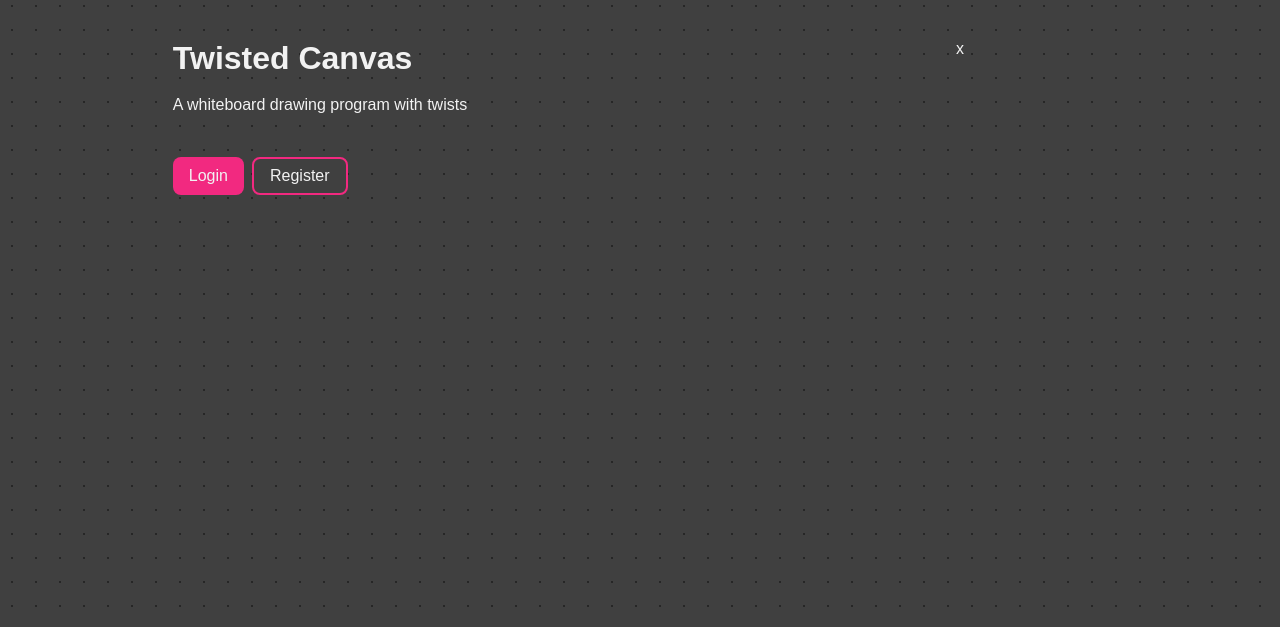
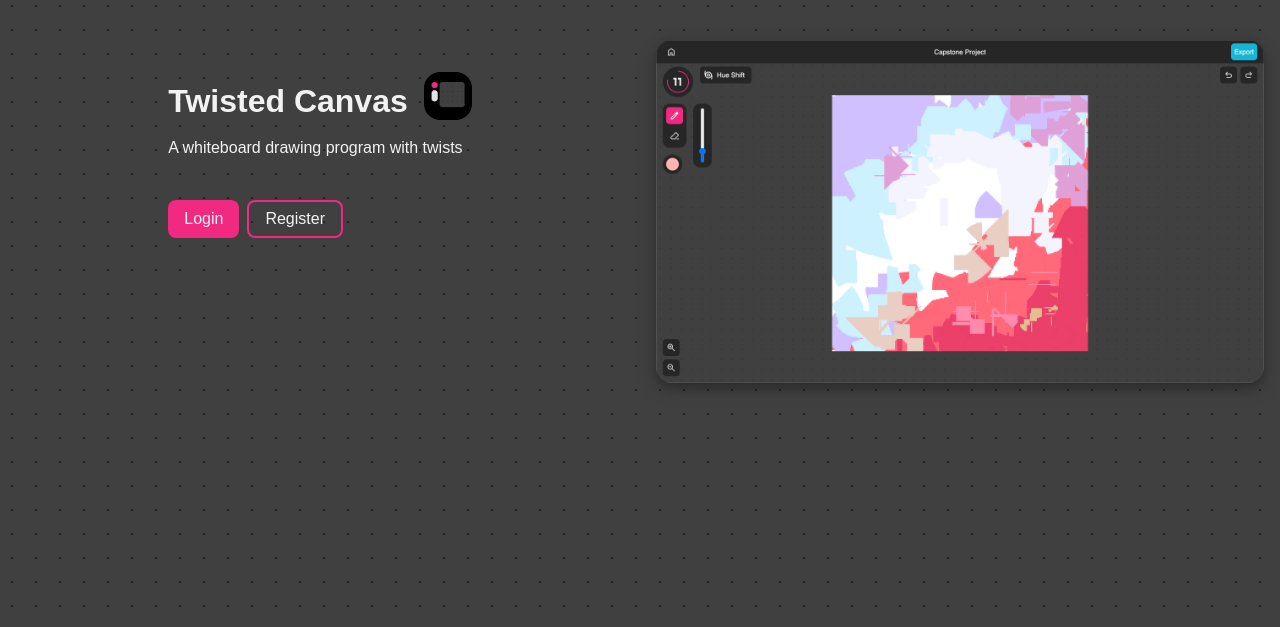
Before and after one commit to VassiliProko/Twisted-Canvas, a Django app: template main_app/templates/main_app/index.html in a window 1280 px wide. Shown: the part 54-681 px from the top of the page. Run offline with Django 3.2, Linux system fonts and the light colour scheme; the template is opened without the code that fills it, so the values that code supplies are empty; some libraries are stand-ins or nearby versions; some web fonts are replaced.

Commit message:
update readme

```diff
--- a/main_app/static/main_app/styles.css
+++ b/main_app/static/main_app/styles.css
@@ -233,7 +233,26 @@ nav .btn {
 }
 
 .landing-image {
-    max-width: max(90%, 40vw);
+    max-width: 100%;
+}
+
+.landing-image img {
+    width: 100%;
+    height: auto;
+    border-radius: var(--border-radius-md);
+    box-shadow: var(--drop-shadow);
+}
+
+.logo-landing {
+    max-width: 3rem;
+    height: auto;
+    border-radius: var(--border-radius-md);
+}
+
+.landing-heading-wrapper {
+    display: flex;
+    gap: var(--padding-md);
+    align-items: flex-end;
 }
 
 /* form */
@@ -247,7 +266,7 @@ nav .btn {
     width: 100%;
     max-width: 375px;
     padding: var(--padding-md);
-    box-shadow: 0 4px 10px rgba(0, 0, 0, 0.2);
+    box-shadow: var(--drop-shadow);
 }
 
 .form-message {
@@ -343,6 +362,12 @@ input[type="number"] {
 	grid-template-columns: repeat(auto-fit, minmax(200px, 1fr));
 	gap: 1rem;
     width: 100%;
+}
+
+@media (min-width: 1024px) {
+    .drawings-grid {
+        grid-template-columns: repeat(4, 1fr);
+    }
 }
 
 .drawing-overview {
--- a/main_app/templates/main_app/index.html
+++ b/main_app/templates/main_app/index.html
@@ -93,8 +93,11 @@
         <div class="row">
             <div class="col">
                 <div class="content-wrapper">
-                    <div class="text-wrapper">
-                        <h1>Twisted Canvas</h1>
+                    <div class="text-wrapper" style="margin-top: 2rem;">
+                        <div class="landing-heading-wrapper">
+                            <h1>Twisted Canvas</h1>
+                            <img src="static/main_app/favicon.png" class="logo-landing">
+                        </div>
                         <p>A whiteboard drawing program with twists</p>
                     </div>
                     <div class="btn-row">
@@ -110,7 +113,7 @@
             <div class="col">
                 <div class="content-wrapper">
                     <div class="landing-image">
-                        x
+                        <img src="static/main_app/preview.jpg">
                     </div>
                 </div>
             </div>
```
Also changed, not shown: main_app/static/main_app/preview.jpg (renamed from preview.jpg), readme.md.
